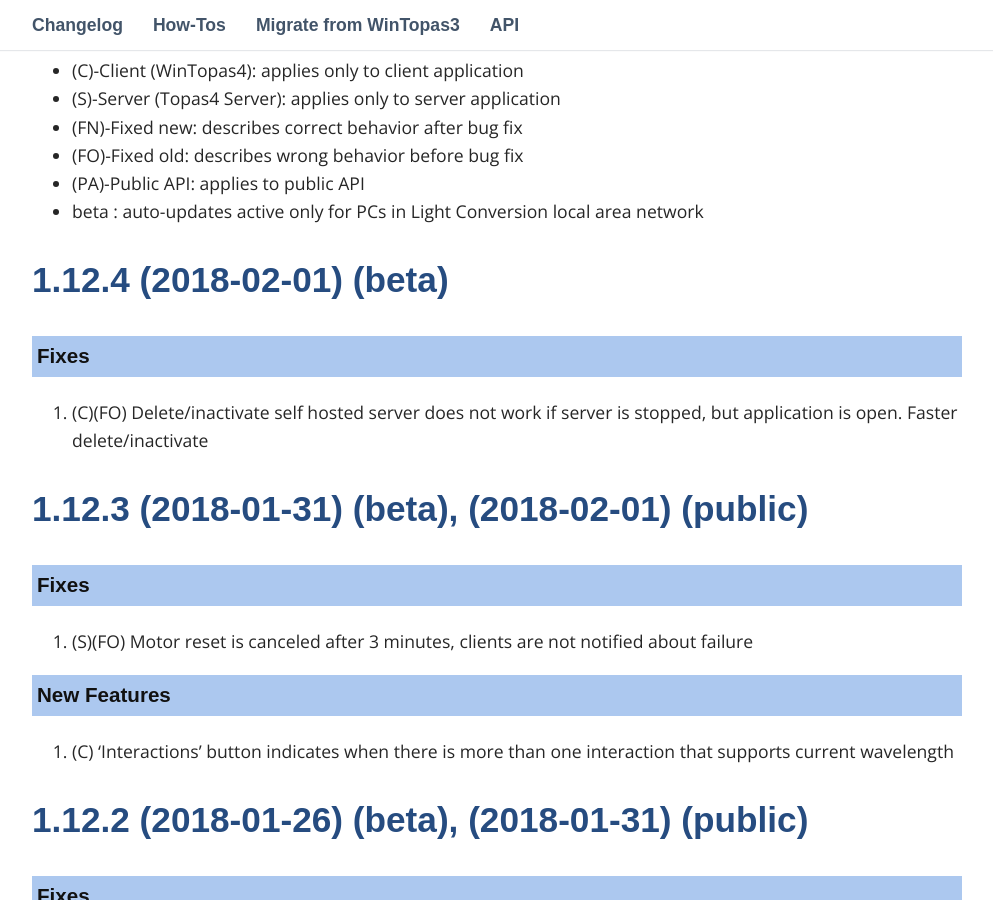
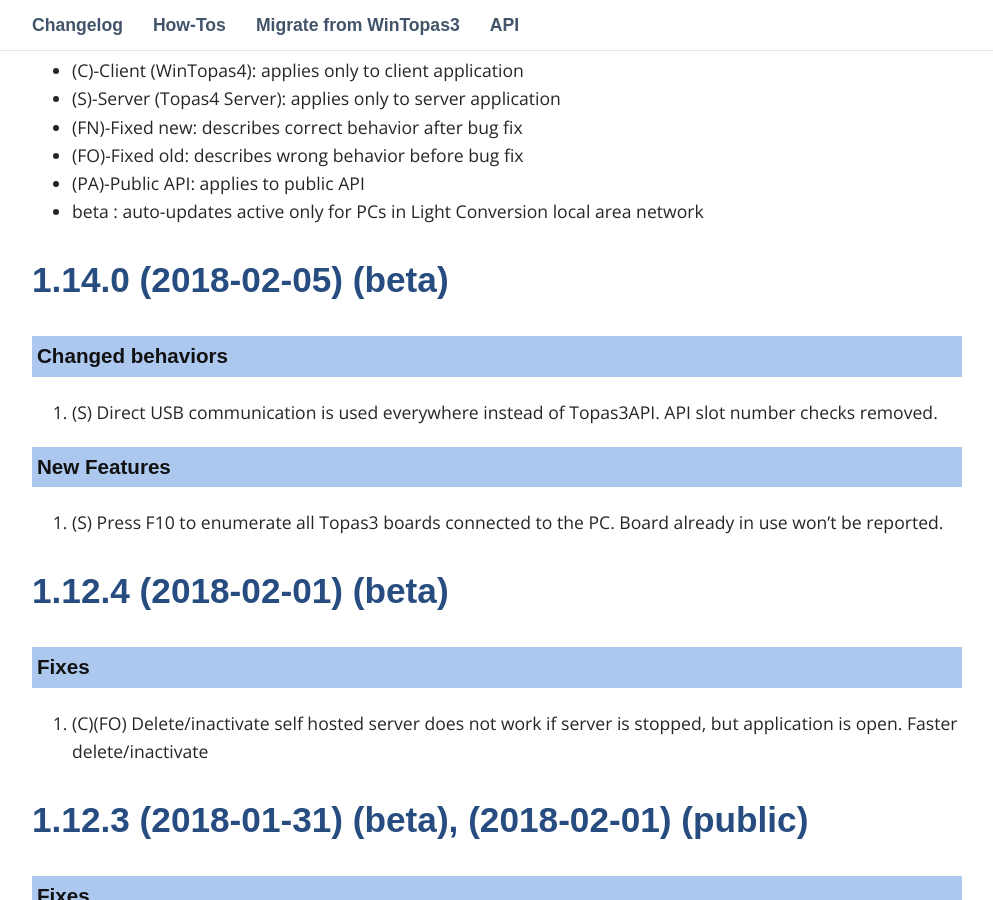
Before and after one commit to DomasM/Topas4InfoTemp00, a Jekyll site: the page built from _pages/03_changelog.md, in a window 1280 px wide and 900 px high, scrolled down 497 px. Shown: the whole window, without its empty margins (143-1136 px from the left). Built offline with Jekyll 4.4.1, drawn with Linux system fonts in a browser that asks for light colours; some web fonts are replaced; comment, search, counter and statistics services are not loaded.

Commit message:
1.14.0 release

```diff
--- a/_pages/03_changelog.md
+++ b/_pages/03_changelog.md
@@ -18,6 +18,16 @@
 * (PA)-Public API: applies to public API
 * beta : auto-updates active only for PCs in Light Conversion local area network
 
+
+
+## 1.14.0 (2018-02-05) (beta)
+
+### Changed behaviors
+
+1. (S) Direct USB communication is used everywhere instead of Topas3API. API slot number checks removed.
+
+### New Features
+1. (S) Press F10 to enumerate all Topas3 boards connected to the PC. Board already in use won't be reported.
 
 
 ## 1.12.4 (2018-02-01) (beta)
```
